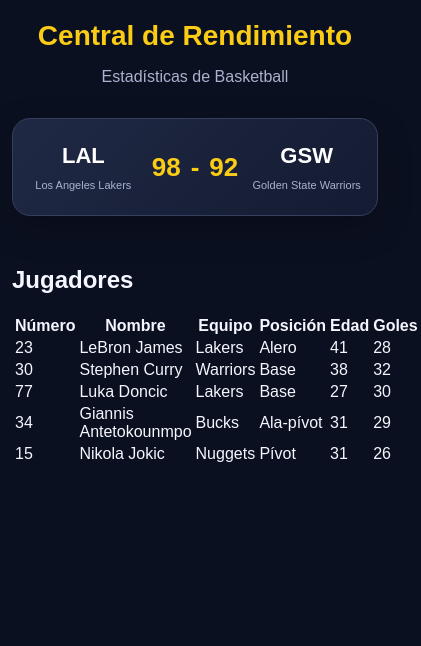
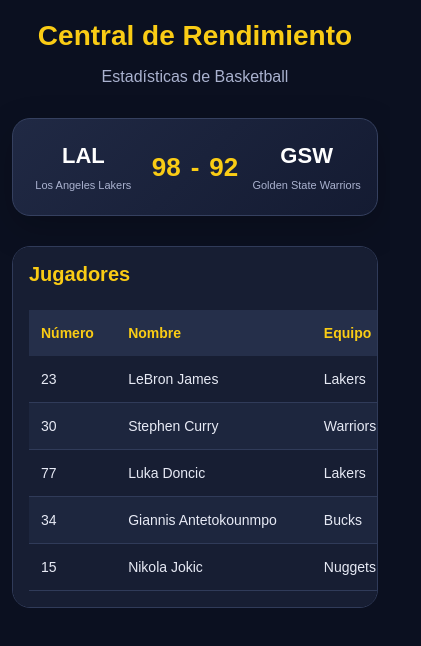
Before and after one commit to SantyGrana2/basketball-react, a React (Vite) app: page / in a window 390 px wide. Shown: the top 646 px of the page, 421 px wide, since content can reach past the window. Built offline with nearby package versions, Linux system fonts and the light colour scheme.

Commit message:
style: disenar tabla de jugadores y responsive

```diff
--- a/src/styles/main.css
+++ b/src/styles/main.css
@@ -112,3 +112,59 @@ button {
     font-size: 11px;
   }
 }
+
+
+/* Tabla de jugadores */
+.player-table {
+  padding: 25px;
+  background-color: #171e33;
+  border: 1px solid #303b59;
+  border-radius: 18px;
+  overflow-x: auto;
+}
+
+.player-table h2 {
+  margin: 0 0 24px;
+  color: #facc15;
+  font-size: 24px;
+}
+
+.player-table__table {
+  width: 100%;
+  min-width: 600px;
+  border-collapse: collapse;
+}
+
+.player-table__table th {
+  padding: 15px 12px;
+  background-color: #252f4a;
+  color: #facc15;
+  text-align: left;
+  font-size: 14px;
+}
+
+.player-table__table td {
+  padding: 15px 12px;
+  border-bottom: 1px solid #303b59;
+  color: #e7eaf5;
+  font-size: 14px;
+}
+
+.player-table__table tbody tr:nth-child(even) {
+  background-color: #1d263e;
+}
+
+.player-table__table tbody tr:hover {
+  background-color: #303c5b;
+  transition: background-color 0.2s ease;
+}
+
+@media (max-width: 600px) {
+  .player-table {
+    padding: 16px;
+  }
+
+  .player-table h2 {
+    font-size: 20px;
+  }
+}
```
